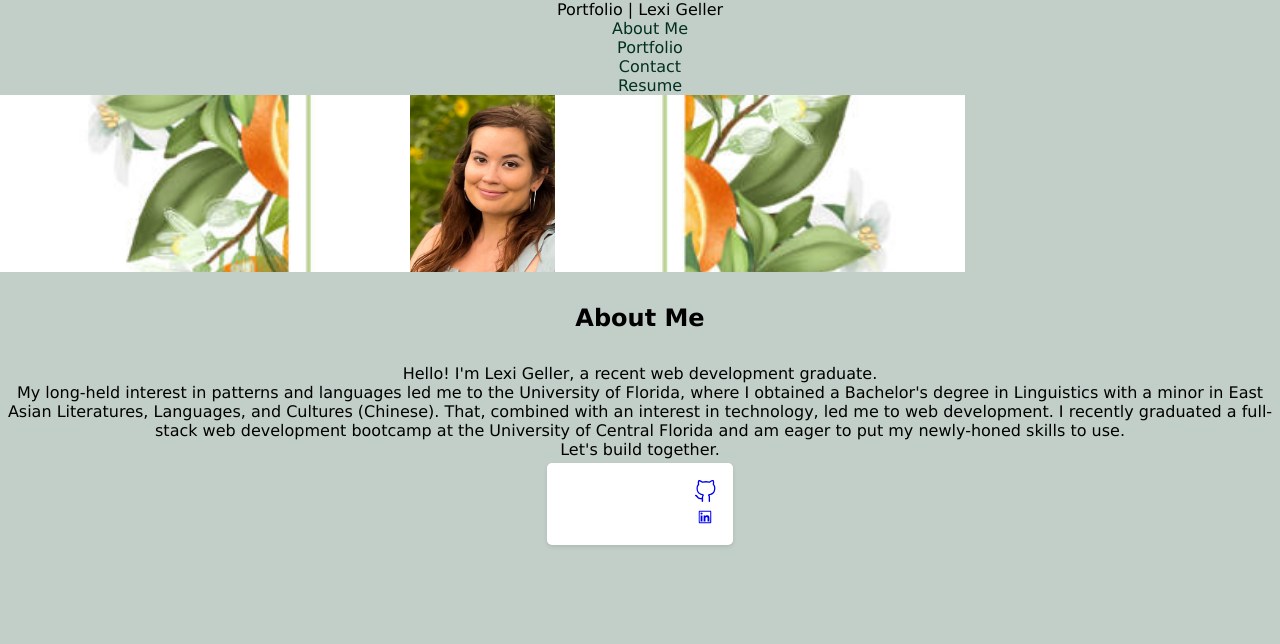
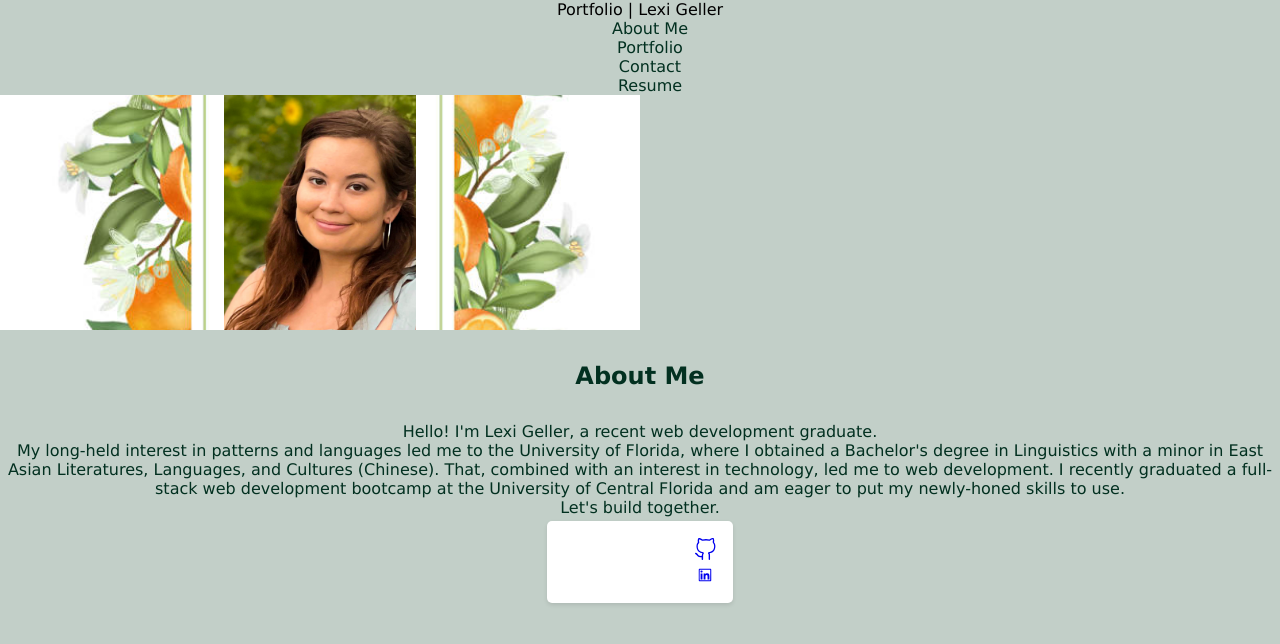
Before and after one commit to lexigeller/React-Portfolio, a React (Create React App) app: page / in a window 1280 px wide. Shown: the top 644 px of the page. Built offline with nearby package versions, Linux system fonts and the light colour scheme; a web font is replaced by a local one.

Commit message:
style changes

```diff
--- a/src/App.css
+++ b/src/App.css
@@ -24,7 +24,7 @@ body {
 }
 
 /* Header styles */
-header {
+header, .header {
   background-image: url("../src/assets/header.jpg");
   background-size: cover;
   width: 100%;
@@ -78,10 +78,11 @@ h3 {
 /* About Me section styles */
 .about-me {
   text-align: center;
+  color: #023020;
 }
 
 .headshot {
-  max-width: 15%; /* Adjust the maximum width as needed */
+  max-width: 30%; /* Adjust the maximum width as needed */
   height: auto; /* Maintain aspect ratio */
   display: block;
   margin: 0 auto; /* Center the image horizontally */
@@ -89,8 +90,8 @@ h3 {
 
 /* Position the background image behind the headshot */
 .headshot-container {
-  max-width: fit-content;
-  height: auto;
+  max-width: 50%;
+  height: 50%;
   background-image: url("../src/assets/headshotbackground.jpg");
   background-size: cover;
   background-position: center;
@@ -115,7 +116,7 @@ h3 {
 .contact {
   padding: 14px 32px 14px 16px;
   border-radius: 4px;
-  border: 2px solid #5d0cff;
+  border: 2px solid #023020;
   outline: none;
   width: 320px;
   background: transparent;
@@ -132,7 +133,7 @@ button {
   border-radius: 4px;
   cursor: pointer;
   outline: none;
-  background: #5d0cff;
+  background: #023020;
   color: #fff;
   text-transform: capitalize;
 }
@@ -159,9 +160,10 @@ button {
 
 .logo {
   display: flex;
-  align-items: center;
+  align-items: flex-start;
   font-size: 24px;
   cursor: pointer;
+  color: #023020;
 }
 
 /* Media queries for responsiveness */
```
